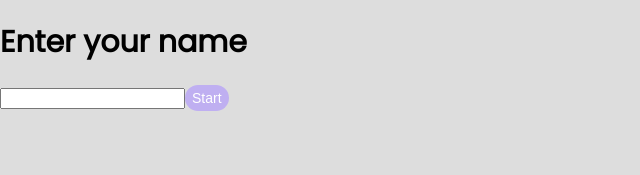
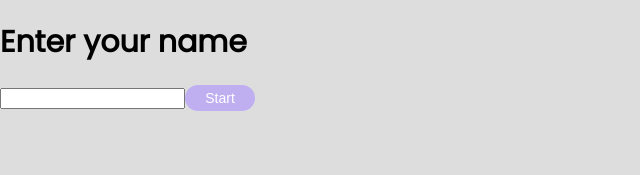
Before and after one commit to tonychantszho/securechat-RSA-, a React (Create React App) app in the folder client/: page / in a window 1280 px wide. Shown: the top 175 px of the page, without its empty margins (0-640 px from the left). Built offline with nearby package versions, Linux system fonts and the light colour scheme.

Commit message:
Text_minwidth

```diff
--- a/client/src/App.css
+++ b/client/src/App.css
@@ -264,6 +264,7 @@ button {
   font-size: 14px;
   padding: 4px 6px;
   cursor: pointer;
+  min-width: 70px;
 
 }
 
```
